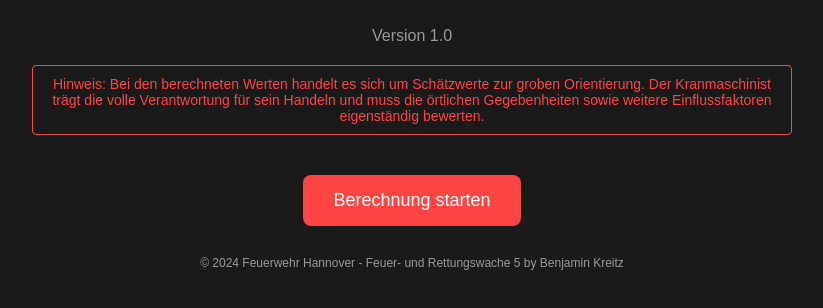
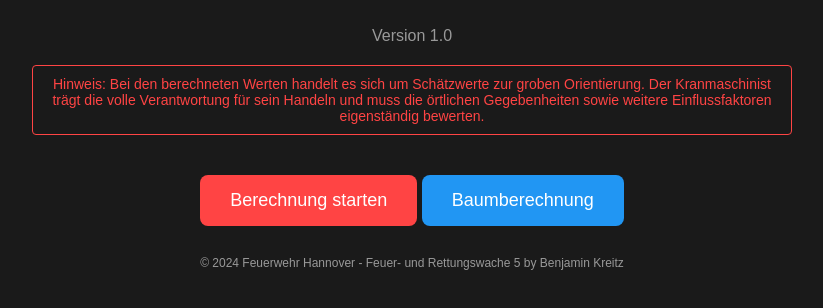
Before and after one commit to KranIQ/webapp, a plain HTML site: page index.html in a window 1280 px wide. Shown: the part 362-670 px from the top of the page, without its empty margins (228-1051 px from the left). Drawn offline with Linux system fonts and the light colour scheme.

Commit message:
Update index.html
Baum hinzugefügt

```diff
--- a/index.html
+++ b/index.html
@@ -60,6 +60,9 @@
 function startCalculator() {
     window.location.href = 'zugkraft.html';
 }
+function startTreeCalculation() {
+    window.location.href = 'baum.html';
+}
 </script>
 </head>
 <body>
@@ -72,6 +75,7 @@ function startCalculator() {
         Hinweis: Bei den berechneten Werten handelt es sich um Schätzwerte zur groben Orientierung. Der Kranmaschinist trägt die volle Verantwortung für sein Handeln und muss die örtlichen Gegebenheiten sowie weitere Einflussfaktoren eigenständig bewerten.
     </p>
     <button class="start-button" onclick="startCalculator()">Berechnung starten</button>
+    <button class="start-button" style="background-color: #2196F3;" onclick="startTreeCalculation()">Baumberechnung</button>
     <div class="copyright">
         © 2024 Feuerwehr Hannover - Feuer- und Rettungswache 5 by Benjamin Kreitz
     </div>
```
